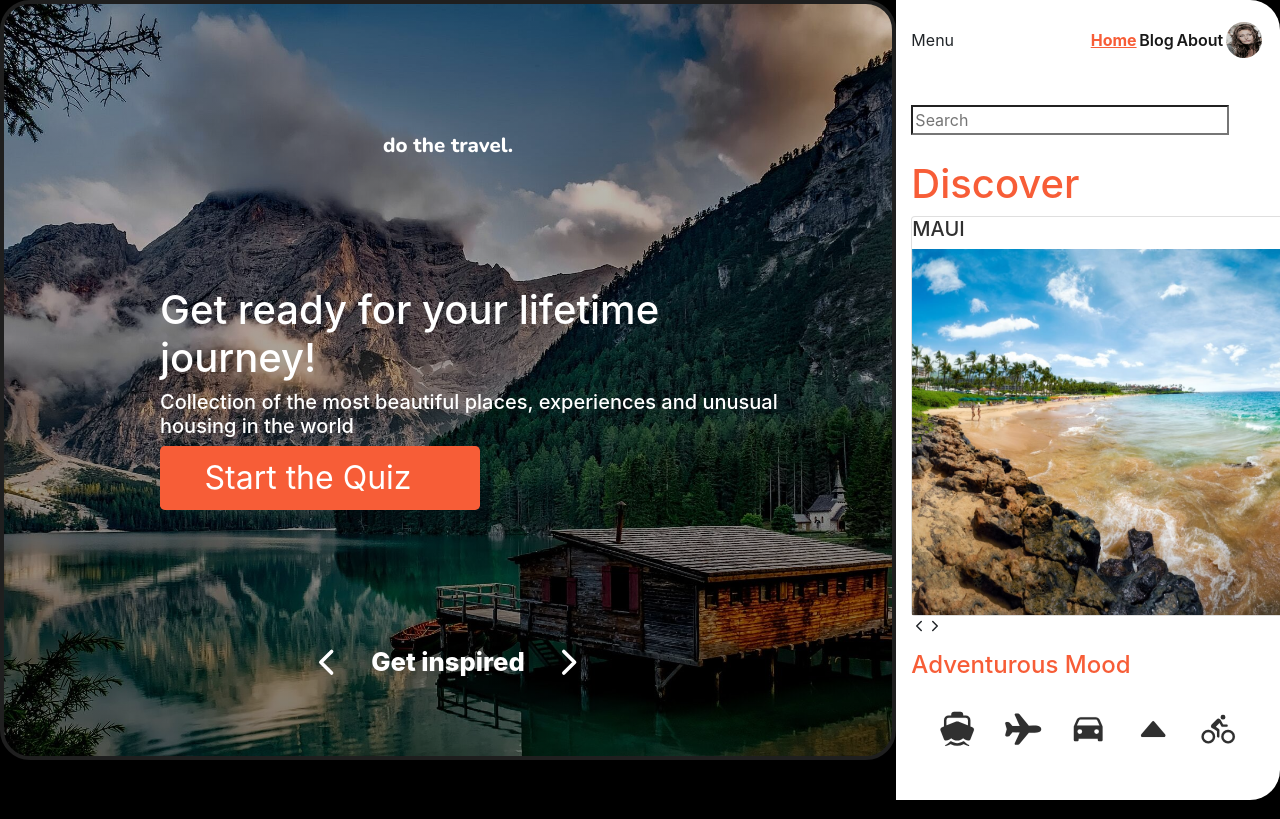
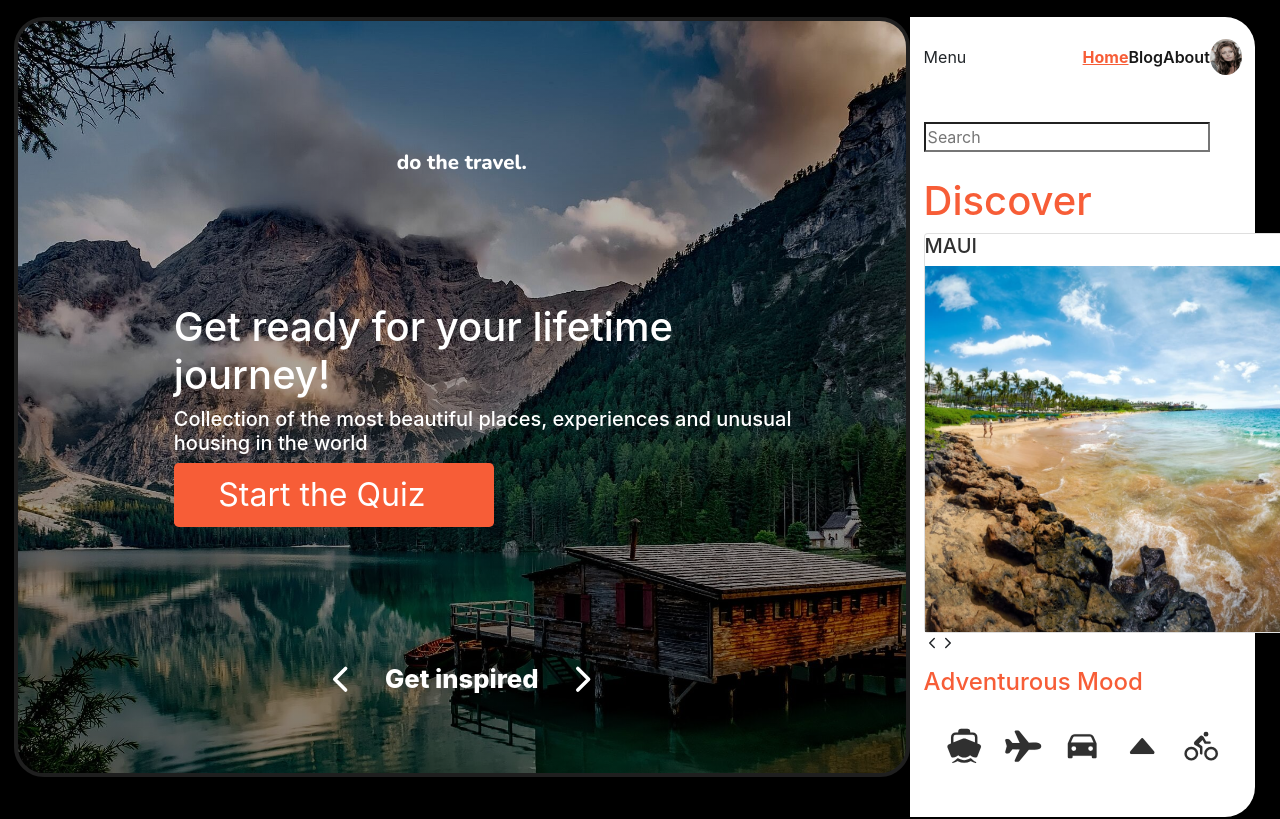
Before and after one commit to edgarcltop/travel_app, a React (Create React App) app: page / in a window 1280 px wide. Shown: the top 819 px of the page. Built offline with nearby package versions, Linux system fonts and the light colour scheme.

Commit message:
main layout

```diff
--- a/src/scss/_app.scss
+++ b/src/scss/_app.scss
@@ -1,18 +1,20 @@
-body{
+body {
   background-color: #000;
+  overflow-x: hidden;
 }
 
 .App {
-    display: grid;
-    grid-template-rows: 100vh 100vh;
-    grid-template-columns: 70vw 30vw;
-  }
+  margin: 2vh 1vw;
+  display: grid;
+  grid-template-rows: 100vh 100vh;
+  grid-template-columns: 70vw 27vw;
+  border-radius: 20px;
+  border: 1px solid black;
 
-  a {
-    text-decoration: none;
-    color: #606060;
-  }
 
-body{
-  overflow-x: hidden;
 }
+
+a {
+  text-decoration: none;
+  color: #606060;
+}
```
